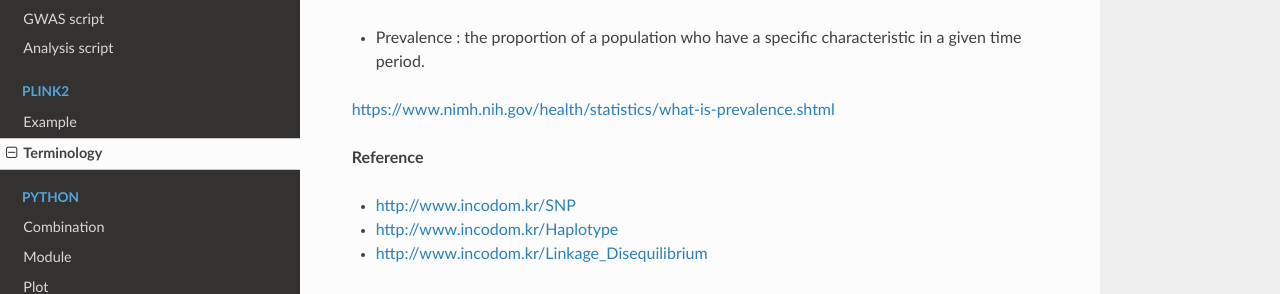
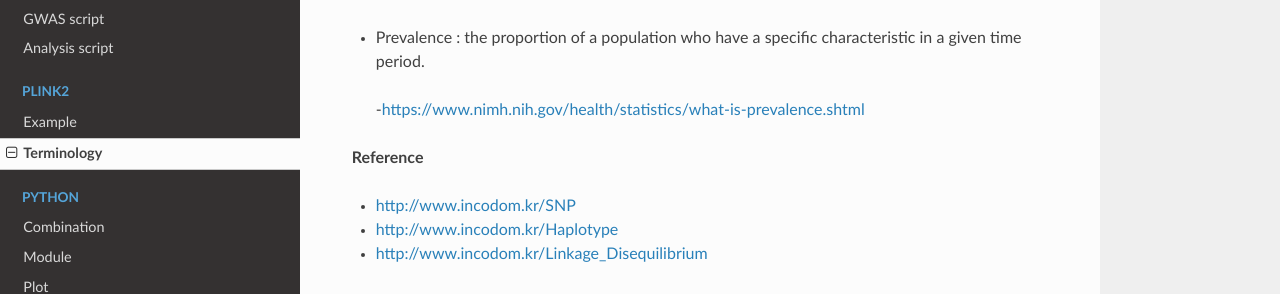
Before and after one commit to WonyoungCho/plink, an MkDocs documentation site: the page built from docs/terminology.md, in a window 1280 px wide and 900 px high, scrolled down 324 px. Shown: the part 158-452 px from the top of the window. Built offline with MkDocs 1.6.1, drawn with Linux system fonts in a browser that asks for light colours; nearby versions of some CDN libraries; old or Windows-style settings are respelled for this version of MkDocs.

Commit message:
Update terminology.md

```diff
--- a/docs/terminology.md
+++ b/docs/terminology.md
@@ -15,7 +15,7 @@
 
 - Prevalence : the proportion of a population who have a specific characteristic in a given time period.
 
-<https://www.nimh.nih.gov/health/statistics/what-is-prevalence.shtml>
+> -<https://www.nimh.nih.gov/health/statistics/what-is-prevalence.shtml>
 
 **Reference**
 
```
